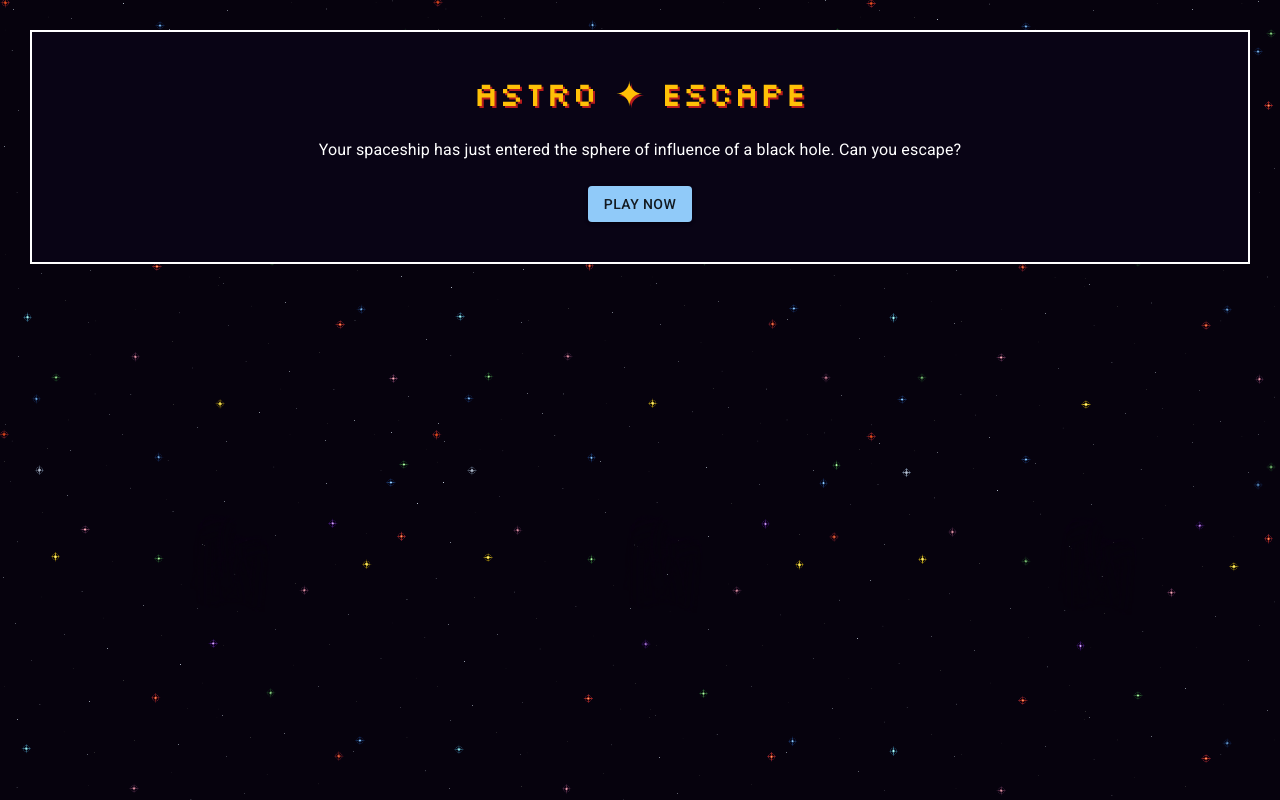
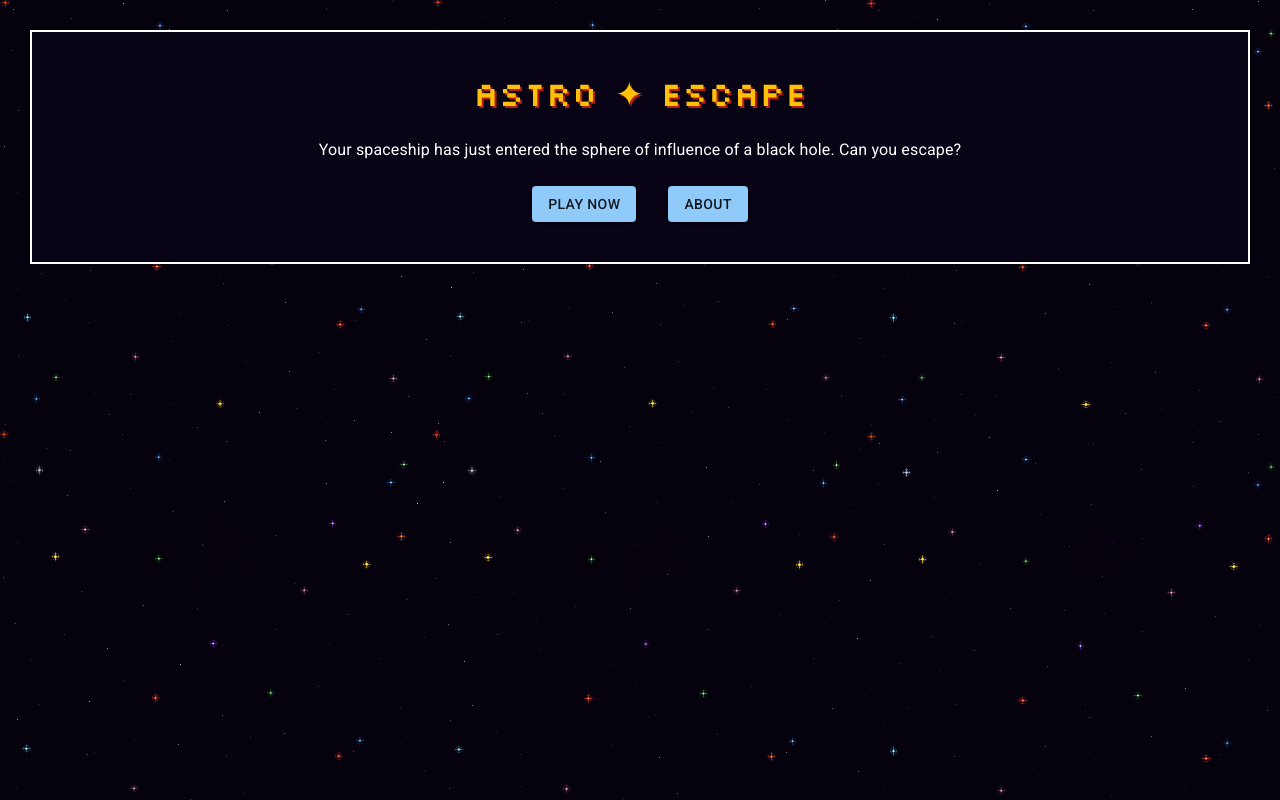
Before and after one commit to gtorrini/astro-escape, a React (Create React App) app: page / in a window 1280 px wide. Built offline with nearby package versions, Linux system fonts and the light colour scheme.

Commit message:
Added button to link to 'About' page

```diff
--- a/src/components/Intro.jsx
+++ b/src/components/Intro.jsx
@@ -12,7 +12,7 @@ export default function Intro() {
                     Your spaceship has just entered the sphere of influence of a black hole. Can you escape?
                 </Typography>
                 <Button href="/play" variant="contained" sx={{mx: 2}}>Play Now</Button>
-                {/* <Button variant="contained" sx={{mt: 2, mx: 2}}>About</Button> */}
+                <Button href="/about" variant="contained" sx={{mx: 2}}>About</Button>
             </Box>
         </>
     );
```
